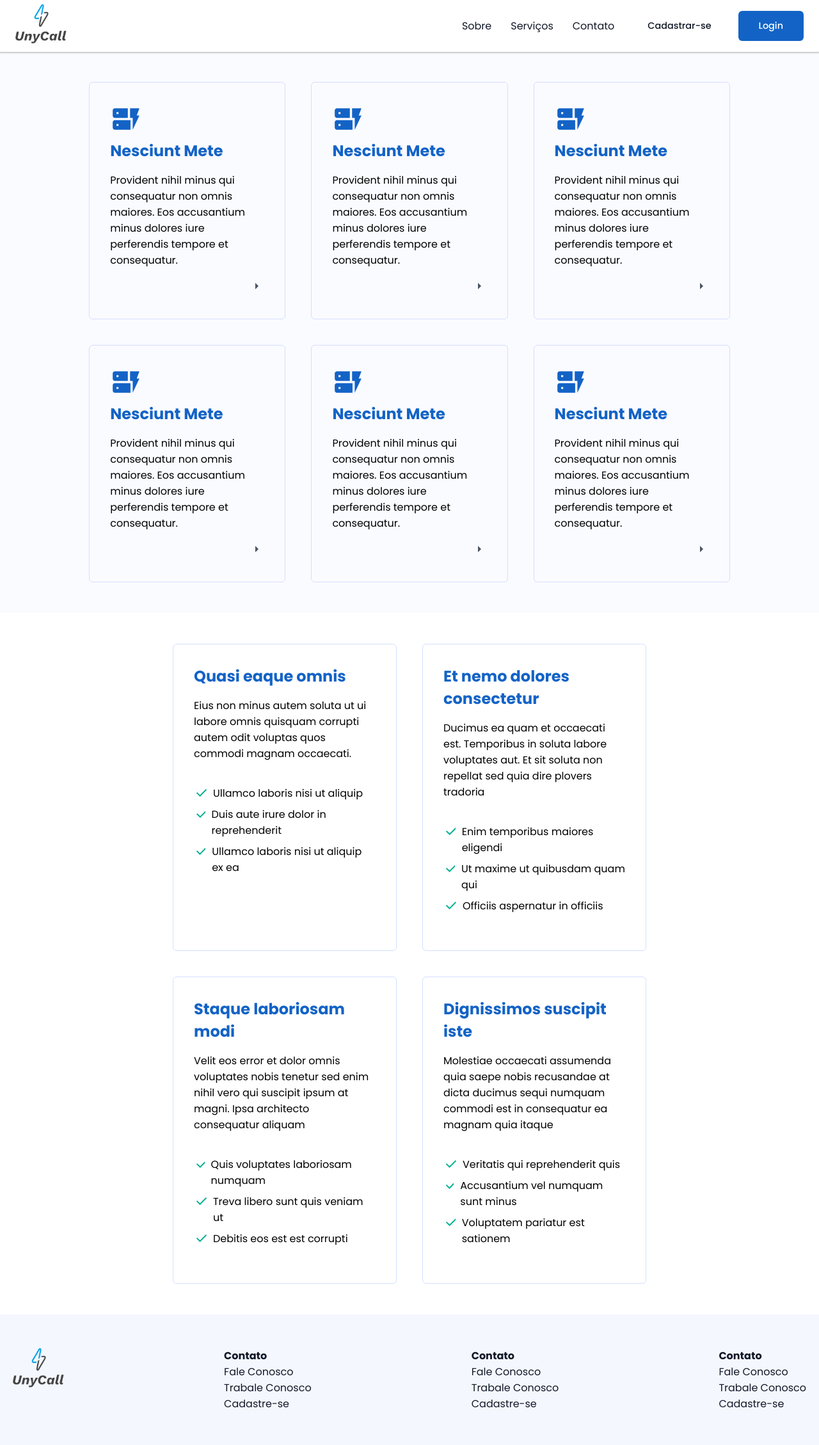
After one commit to davimilioli/unycall, a PHP site: page /servicos.html in a window 1280 px wide. The commit adds this page. Shown: the whole page at 64% size. Run offline with PHP 8.4, Linux system fonts and the light colour scheme.

Commit message:
página serviços - primeira parte

```diff
--- a/assets/css/sass/config-layout.scss
+++ b/assets/css/sass/config-layout.scss
@@ -62,7 +62,6 @@ h2 {
         display: flex;
         gap: 10px;
         position: relative;
-        align-items: center;
 
         a {
             text-decoration: none;
--- /dev/null
+++ b/assets/css/sass/page-servicos.scss
@@ -0,0 +1,41 @@
+.page-services {
+    margin-top: 5rem;
+
+    .cards.block-1 {
+        background-color: #fafbff;
+
+        .cards-content {
+            flex-wrap: wrap;
+
+            .cards-item {
+                width: 30%;
+                height: 100%;
+
+                .cards-item-footer {
+                    justify-content: end
+                }
+            }
+
+        }
+
+    }
+
+    .cards.block-2 {
+
+        .cards-content {
+            flex-wrap: wrap;
+
+            .cards-item {
+                width: 350px;
+                min-height: 480px;
+                max-height: 480px;
+                background-color: #FFF;
+
+            }
+
+        }
+
+    }
+}
+
+@import './components/cards.scss';
--- a/assets/css/sass/style.scss
+++ b/assets/css/sass/style.scss
@@ -7,4 +7,5 @@
 @import 'page-dois-fatores.scss';
 @import 'page-inicial.scss';
 @import 'page-contato.scss';
+@import 'page-servicos.scss';
 @import 'footer.scss';
--- /dev/null
+++ b/servicos.html
@@ -0,0 +1,266 @@
+<!DOCTYPE html>
+<html lang="pt-BR">
+
+<head>
+    <meta charset="UTF-8">
+    <meta name="viewport" content="width=device-width, initial-scale=1.0">
+    <link rel="shortcut icon" href="/assets/img/favicon.ico" type="image/x-icon">
+    <title>Unycall - Serviços</title>
+    <link rel="stylesheet" href="/assets/css/css/style.css">
+</head>
+
+<body>
+    <header class="header">
+        <div class="logo">
+            <a href="/index.html"><img src="/assets/img/logo.png" alt="Logo UnyCall"></a>
+        </div>
+        <nav class="menu">
+            <ul class="menu-list">
+                <li class="menu-list-item"><a href="#">Sobre</a></li>
+                <li class="menu-list-item"><a href="#">Serviços</a></li>
+                <li class="menu-list-item"><a href="#">Contato</a></li>
+            </ul>
+            <div class="header-actions">
+                <a class="btn secondary" href="/php/cadastro/cadastro.php">Cadastrar-se</a>
+                <a class="btn" href="/php/login/login.php">Login</a>
+            </div>
+        </nav>
+        <button type="button" class="menu-mobile">
+            <span></span>
+            <span></span>
+            <span></span>
+        </button>
+    </header>
+    <main class="page-services">
+        <section class="cards block-1">
+            <div class="cards-content container">
+                <div class="cards-item">
+                    <img src="/assets/img/icons/dynamic-form.svg" alt="">
+                    <div class="cards-item-header">
+                        <h3>Nesciunt Mete</h3>
+                    </div>
+                    <div class="cards-item-body">
+                        <p>Provident nihil minus qui consequatur non omnis maiores. Eos accusantium minus dolores iure
+                            perferendis
+                            tempore et consequatur.
+                        </p>
+                    </div>
+                    <div class="cards-item-footer">
+                        <a href="#"><img src="/assets/img/icons/arrow-drop.svg" alt="" id="arrow"></a>
+                    </div>
+                </div>
+                <div class="cards-item">
+                    <img src="/assets/img/icons/dynamic-form.svg" alt="">
+                    <div class="cards-item-header">
+                        <h3>Nesciunt Mete</h3>
+                    </div>
+                    <div class="cards-item-body">
+                        <p>Provident nihil minus qui consequatur non omnis maiores. Eos accusantium minus dolores iure
+                            perferendis
+                            tempore et consequatur.
+                        </p>
+                    </div>
+                    <div class="cards-item-footer">
+                        <a href="#"><img src="/assets/img/icons/arrow-drop.svg" alt="" id="arrow"></a>
+                    </div>
+                </div>
+                <div class="cards-item">
+                    <img src="/assets/img/icons/dynamic-form.svg" alt="">
+                    <div class="cards-item-header">
+                        <h3>Nesciunt Mete</h3>
+                    </div>
+                    <div class="cards-item-body">
+                        <p>Provident nihil minus qui consequatur non omnis maiores. Eos accusantium minus dolores iure
+                            perferendis
+                            tempore et consequatur.
+                        </p>
+                    </div>
+                    <div class="cards-item-footer">
+                        <a href="#"><img src="/assets/img/icons/arrow-drop.svg" alt="" id="arrow"></a>
+                    </div>
+                </div>
+                <div class="cards-item">
+                    <img src="/assets/img/icons/dynamic-form.svg" alt="">
+                    <div class="cards-item-header">
+                        <h3>Nesciunt Mete</h3>
+                    </div>
+                    <div class="cards-item-body">
+                        <p>Provident nihil minus qui consequatur non omnis maiores. Eos accusantium minus dolores iure
+                            perferendis
+                            tempore et consequatur.
+                        </p>
+                    </div>
+                    <div class="cards-item-footer">
+                        <a href="#"><img src="/assets/img/icons/arrow-drop.svg" alt="" id="arrow"></a>
+                    </div>
+                </div>
+                <div class="cards-item">
+                    <img src="/assets/img/icons/dynamic-form.svg" alt="">
+                    <div class="cards-item-header">
+                        <h3>Nesciunt Mete</h3>
+                    </div>
+                    <div class="cards-item-body">
+                        <p>Provident nihil minus qui consequatur non omnis maiores. Eos accusantium minus dolores iure
+                            perferendis
+                            tempore et consequatur.
+                        </p>
+                    </div>
+                    <div class="cards-item-footer">
+                        <a href="#"><img src="/assets/img/icons/arrow-drop.svg" alt="" id="arrow"></a>
+                    </div>
+                </div>
+                <div class="cards-item">
+                    <img src="/assets/img/icons/dynamic-form.svg" alt="">
+                    <div class="cards-item-header">
+                        <h3>Nesciunt Mete</h3>
+                    </div>
+                    <div class="cards-item-body">
+                        <p>Provident nihil minus qui consequatur non omnis maiores. Eos accusantium minus dolores iure
+                            perferendis
+                            tempore et consequatur.
+                        </p>
+                    </div>
+                    <div class="cards-item-footer">
+                        <a href="#"><img src="/assets/img/icons/arrow-drop.svg" alt="" id="arrow"></a>
+                    </div>
+                </div>
+            </div>
+        </section>
+        <section class="cards block-2">
+            <div class="cards-content container">
+                <div class="cards-item">
+                    <div class="cards-item-header">
+                        <h3>Quasi eaque omnis</h3>
+                    </div>
+                    <div class="cards-item-body">
+                        <p>Eius non minus autem soluta ut ui labore omnis quisquam corrupti autem odit voluptas quos
+                            commodi magnam occaecati.
+                        </p>
+                    </div>
+                    <div class="cards-item-footer">
+                        <ul class="list-content">
+                            <li class="before">
+                                Ullamco laboris nisi ut aliquip
+                            </li>
+                            <li class="before">
+                                Duis aute irure dolor in reprehenderit
+                            </li>
+                            <li class="before">
+                                Ullamco laboris nisi ut aliquip ex ea
+                            </li>
+                        </ul>
+                    </div>
+                </div>
+                <div class="cards-item">
+                    <div class="cards-item-header">
+                        <h3>Et nemo dolores consectetur</h3>
+                    </div>
+                    <div class="cards-item-body">
+                        <p>Ducimus ea quam et occaecati est. Temporibus in soluta labore voluptates aut. Et sit soluta
+                            non repellat sed quia dire plovers tradoria
+                        </p>
+                    </div>
+                    <div class="cards-item-footer">
+                        <ul class="list-content">
+                            <li class="before">
+                                Enim temporibus maiores eligendi
+                            </li>
+                            <li class="before">
+                                Ut maxime ut quibusdam quam qui
+                            </li>
+                            <li class="before">
+                                Officiis aspernatur in officiis
+                            </li>
+                        </ul>
+                    </div>
+                </div>
+                <div class="cards-item">
+
+                    <div class="cards-item-header">
+                        <h3>Staque laboriosam modi</h3>
+                    </div>
+                    <div class="cards-item-body">
+                        <p>Velit eos error et dolor omnis voluptates nobis tenetur sed enim nihil vero qui suscipit
+                            ipsum at magni. Ipsa architecto consequatur aliquam
+                        </p>
+                    </div>
+                    <div class="cards-item-footer">
+                        <ul class="list-content">
+                            <li class="before">
+                                Quis voluptates laboriosam numquam
+                            </li>
+                            <li class="before">
+                                Treva libero sunt quis veniam ut
+                            </li>
+                            <li class="before">
+                                Debitis eos est est corrupti
+                            </li>
+                        </ul>
+                    </div>
+                </div>
+                <div class="cards-item">
+
+                    <div class="cards-item-header">
+                        <h3>Dignissimos suscipit iste</h3>
+                    </div>
+                    <div class="cards-item-body">
+                        <p>Molestiae occaecati assumenda quia saepe nobis recusandae at dicta ducimus sequi numquam
+                            commodi est in consequatur ea magnam quia itaque
+                        </p>
+                    </div>
+                    <div class="cards-item-footer">
+                        <ul class="list-content">
+                            <li class="before">
+                                Veritatis qui reprehenderit quis
+                            </li>
+                            <li class="before">
+                                Accusantium vel numquam sunt minus
+                            </li>
+                            <li class="before">
+                                Voluptatem pariatur est sationem
+                            </li>
+                        </ul>
+                    </div>
+                </div>
+            </div>
+        </section>
+    </main>
+    <footer class="footer">
+        <div class="footer-content container">
+            <div class="footer-item">
+                <div class="logo">
+                    <a href="/index.php"><img src="/assets/img/logo.png" alt="Logo UnyCall"></a>
+                </div>
+                <p>
+                </p>
+            </div>
+            <div class="footer-item">
+                <h4>Contato</h4>
+                <ul>
+                    <li>Fale Conosco</li>
+                    <li>Trabale Conosco</li>
+                    <li>Cadastre-se</li>
+                </ul>
+            </div>
+            <div class="footer-item">
+                <h4>Contato</h4>
+                <ul>
+                    <li>Fale Conosco</li>
+                    <li>Trabale Conosco</li>
+                    <li>Cadastre-se</li>
+                </ul>
+            </div>
+            <div class="footer-item">
+                <h4>Contato</h4>
+                <ul>
+                    <li>Fale Conosco</li>
+                    <li>Trabale Conosco</li>
+                    <li>Cadastre-se</li>
+                </ul>
+            </div>
+        </div>
+    </footer>
+    <script src="/assets/js/header.js"></script>
+</body>
+
+</html>
```
Also changed, not shown: assets/css/css/style.css, assets/img/icons/dynamic-form.svg (added).
